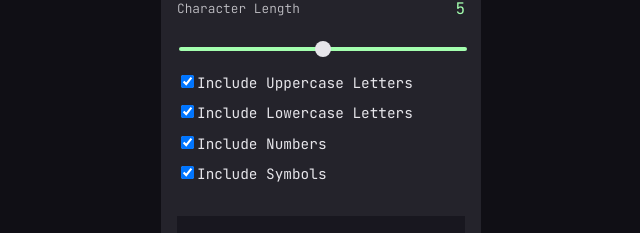
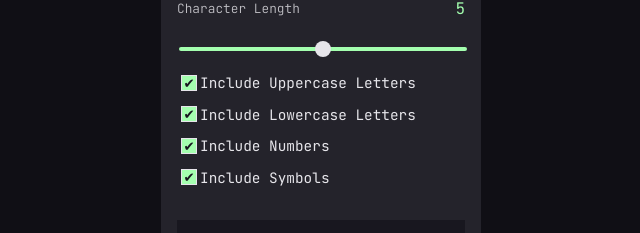
Before and after one commit to Businge931/passwordgenerator, a React (Create React App) app: page / in a window 1280 px wide. Shown: the part 187-420 px from the top of the page, without its empty margins (319-959 px from the left). Built offline with nearby package versions, Linux system fonts and the light colour scheme.

Commit message:
styling checkboxes

```diff
--- a/src/components/Checkboxes/Checkboxes.module.css
+++ b/src/components/Checkboxes/Checkboxes.module.css
@@ -10,10 +10,34 @@
   color: #e6e5ea;
   font-size: 0.9rem;
 }
+.checkboxes {
+  display: flex;
+  align-items: center;
+}
+
 input[type="checkbox"] {
-  background-color: #a4ffaf;
-  transition: 120ms transform ease-in-out;
+  -webkit-appearance: none;
+  height: 1.2em;
+  width: 1.2em;
+  cursor: pointer;
+  position: relative;
+  background-color: #18171f;
+  border: 1px solid #e6e5ea;
 }
 input[type="checkbox"]:checked {
   background-color: #a4ffaf;
 }
+input[type="checkbox"]:before,
+input[type="checkbox"]:checked:before {
+  position: absolute;
+  top: 0;
+  left: 0;
+  width: 100%;
+  height: 100%;
+  /* line-height: 1.5em; */
+  text-align: center;
+  color: #18171f;
+}
+input[type="checkbox"]:checked:before {
+  content: "✔";
+}
```
